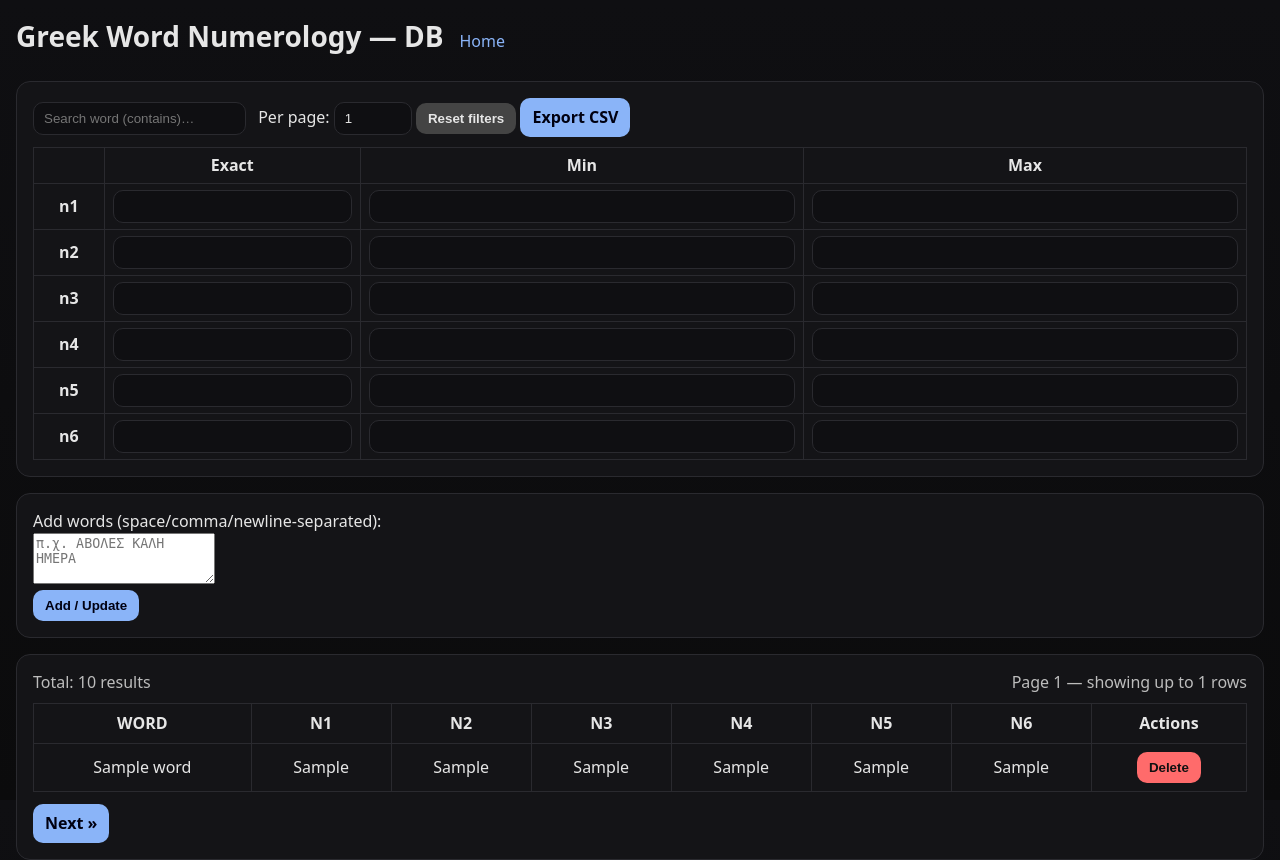
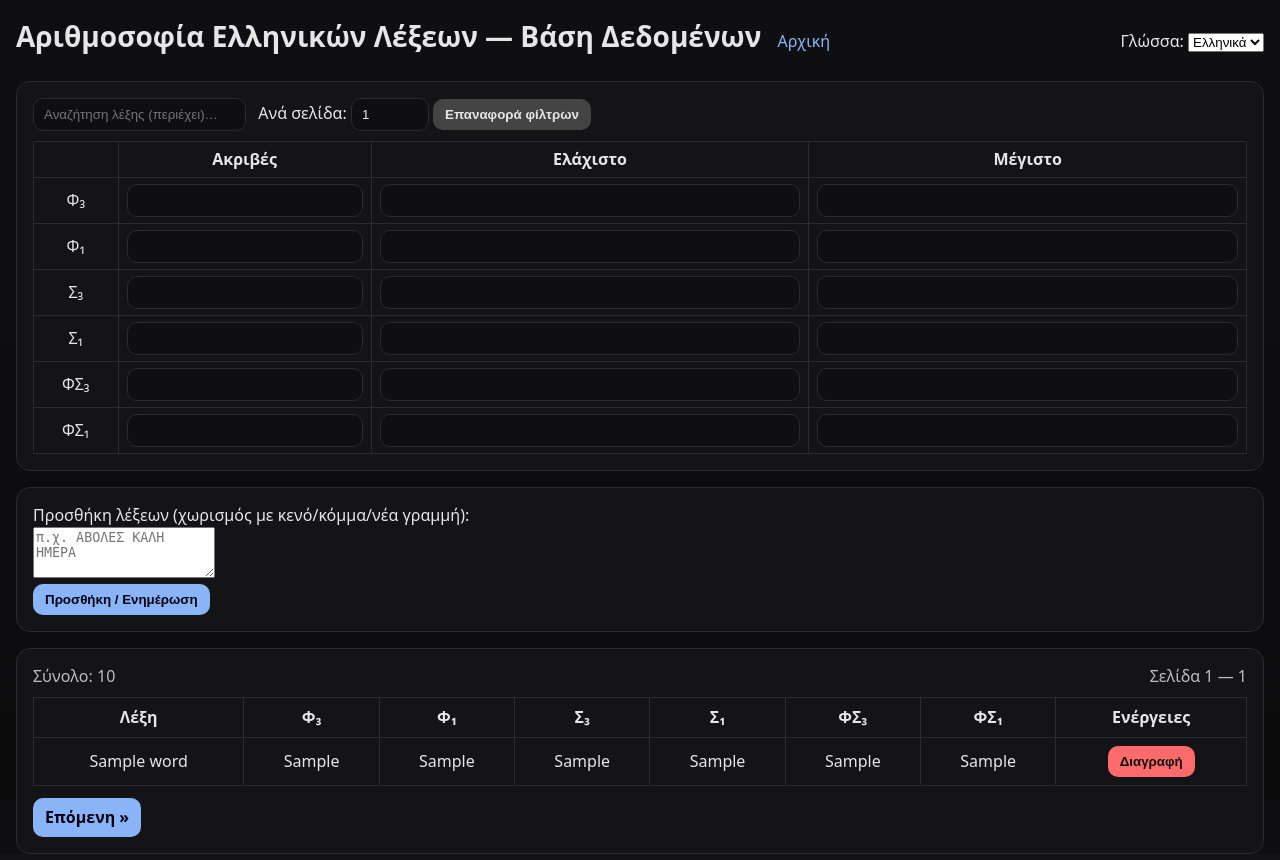
Before and after one commit to vodorok/greek-numerology, a Flask app: template templates/index.html in a window 1280 px wide. Run offline with Flask 3, Linux system fonts and the light colour scheme; the template is opened without the code that fills it: most values are stand-ins (such as "Sample title", 1, 10 or a date in 2020).

Commit message:
Add Greek languege and lang selector

```diff
--- a/app.py
+++ b/app.py
@@ -9,6 +9,126 @@
 import shutil
 
 APP_NAME = "GreekNumerology"
+
+from flask import g, make_response
+
+SUPPORTED_LANGS = ["el", "en"]
+
+TRANSLATIONS = {
+    "el": {
+        # UI
+        "app_title": "Αριθμοσοφία Ελληνικών Λέξεων — Βάση Δεδομένων",
+        "home": "Αρχική",
+        "search_placeholder": "Αναζήτηση λέξης (περιέχει)…",
+        "per_page": "Ανά σελίδα",
+        "reset_filters": "Επαναφορά φίλτρων",
+        "export_csv": "Εξαγωγή CSV",
+        "add_words_label": "Προσθήκη λέξεων (χωρισμός με κενό/κόμμα/νέα γραμμή):",
+        "add_update": "Προσθήκη / Ενημέρωση",
+        "total_results": "Σύνολο",
+        "page_showing": "Σελίδα",
+        "prev": "« Προηγούμενη",
+        "next": "Επόμενη »",
+        "actions": "Ενέργειες",
+        "delete": "Διαγραφή",
+        "delete_confirm": "Να διαγραφεί η λέξη;",
+        "lang_label": "Γλώσσα",
+        # Column labels & hints
+        "Word": "Λέξη",
+        "Phi3": "Φ₃",
+        "Phi1": "Φ₁",
+        "Sigma3": "Σ₃",
+        "Sigma1": "Σ₁",
+        "PhiSigma3": "ΦΣ₃",
+        "PhiSigma1": "ΦΣ₁",
+        "hint_vowel_total": "Σύνολο φωνηέντων",
+        "hint_vowel_reduced": "Μείωση φωνηέντων",
+        "hint_cons_total": "Σύνολο συμφώνων",
+        "hint_cons_reduced": "Μείωση συμφώνων",
+        "hint_word_total": "Σύνολο λέξης",
+        "hint_word_reduced": "Μείωση λέξης",
+        "Exact": "Ακριβές",
+        "Min": "Ελάχιστο",
+        "Max": "Μέγιστο",
+        "hint_exact": "Ακριβής τιμή",
+        "hint_min": "Ελάχιστη τιμή",
+        "hint_max": "Μέγιστη τιμή",
+    },
+    "en": {
+        "app_title": "Greek Word Numerology — DB",
+        "home": "Home",
+        "search_placeholder": "Search word (contains)…",
+        "per_page": "Per page",
+        "reset_filters": "Reset filters",
+        "export_csv": "Export CSV",
+        "add_words_label": "Add words (space/comma/newline-separated):",
+        "add_update": "Add / Update",
+        "total_results": "Total",
+        "page_showing": "Page",
+        "prev": "« Prev",
+        "next": "Next »",
+        "actions": "Actions",
+        "delete": "Delete",
+        "delete_confirm": "Delete this word?",
+        "lang_label": "Language",
+        # Column labels & hints
+        "Word": "Word",
+        "Phi3": "Φ₃",
+        "Phi1": "Φ₁",
+        "Sigma3": "Σ₃",
+        "Sigma1": "Σ₁",
+        "PhiSigma3": "ΦΣ₃",
+        "PhiSigma1": "ΦΣ₁",
+        "hint_vowel_total": "Vowel Total",
+        "hint_vowel_reduced": "Vowel Reduced",
+        "hint_cons_total": "Consonant Total",
+        "hint_cons_reduced": "Consonant Reduced",
+        "hint_word_total": "Word Total",
+        "hint_word_reduced": "Word Reduced",
+        "Exact": "Exact",
+        "Min": "Min",
+        "Max": "Max",
+        "hint_exact": "Exact value",
+        "hint_min": "Minimum value",
+        "hint_max": "Maximum value",
+    },
+}
+
+
+# Column config used by templates and validation
+COLUMNS = [
+    {"key": "word", "label": "Word", "hint": ""},
+    {"key": "n1",   "label": "Φ₃",  "hint": "Vowel Total"},
+    {"key": "n2",   "label": "Φ₁",  "hint": "Vowel Reduced"},
+    {"key": "n3",   "label": "Σ₃",  "hint": "Consonant Total"},
+    {"key": "n4",   "label": "Σ₁",  "hint": "Consonant Reduced"},
+    {"key": "n5",   "label": "ΦΣ₃", "hint": "Word Total"},
+    {"key": "n6",   "label": "ΦΣ₁", "hint": "Word Reduced"},
+]
+NUMERIC_KEYS = [c["key"] for c in COLUMNS if c["key"] != "word"]
+
+def get_lang():
+    # URL ?lang=… overrides cookie; default Greek.
+    lang = (request.args.get("lang") or request.cookies.get("lang") or "el").lower()
+    if lang not in SUPPORTED_LANGS:
+        lang = "el"
+    return lang
+
+def t(key):
+    lang = getattr(g, "lang", "el")
+    return TRANSLATIONS.get(lang, {}).get(key, TRANSLATIONS["el"].get(key, key))
+
+def build_columns(lang):
+    # Labels are symbols; hints are localized
+    return [
+        {"key": "word", "label": t("Word"), "hint": ""},
+        {"key": "n1",   "label": t("Phi3"),      "hint": t("hint_vowel_total")},
+        {"key": "n2",   "label": t("Phi1"),      "hint": t("hint_vowel_reduced")},
+        {"key": "n3",   "label": t("Sigma3"),    "hint": t("hint_cons_total")},
+        {"key": "n4",   "label": t("Sigma1"),    "hint": t("hint_cons_reduced")},
+        {"key": "n5",   "label": t("PhiSigma3"), "hint": t("hint_word_total")},
+        {"key": "n6",   "label": t("PhiSigma1"), "hint": t("hint_word_reduced")},
+    ]
 
 def _resource_base():
     # When frozen by PyInstaller, data lives in _MEIPASS
@@ -145,6 +265,26 @@
     app.wsgi_app = ProxyFix(app.wsgi_app, x_for=1, x_proto=1)
     init_app(app)
 
+    @app.before_request
+    def _set_lang():
+        g.lang = get_lang()
+
+    @app.context_processor
+    def inject_i18n():
+        # Make t(), lang, columns available in all templates
+        cols = build_columns(getattr(g, "lang", "el"))
+        return {"t": t, "lang": getattr(g, "lang", "el"), "columns": cols, "SUPPORTED_LANGS": SUPPORTED_LANGS}
+
+    @app.post("/set-lang")
+    def set_lang():
+        # Form posts selected language; redirect back
+        target = request.form.get("lang", "el")
+        if target not in SUPPORTED_LANGS:
+            target = "el"
+        resp = make_response(redirect(request.referrer or url_for("index")))
+        resp.set_cookie("lang", target, max_age=60*60*24*365, samesite="Lax")
+        return resp
+
     @app.route("/", methods=["GET"])
     def index():
         # ---- pagination (safe parsing) ----
@@ -169,7 +309,11 @@
         total = db.execute(f"SELECT COUNT(*) FROM words{where}", params).fetchone()[0]
 
         # ---- sorting ----
+        valid_sort = set(c["key"] for c in COLUMNS)
         sort = request.args.get("sort", "word")
+        if sort not in valid_sort:
+            sort = "word"
+
         direction = request.args.get("dir", "asc").lower()
         if sort not in {"word","n1","n2","n3","n4","n5","n6"}:
             sort = "word"
@@ -190,16 +334,27 @@
         if request.args.get("ajax") == "1":
             return render_template(
                 "_table.html",
-                rows=rows, total=total, page=page, per_page=per_page,
-                sort=sort, direction=direction, args=request.args
+                rows=rows,
+                total=total,
+                page=page,
+                per_page=per_page,
+                sort=sort,
+                direction=direction,
+                args=request.args,
             )
+
 
         # ---- full page ----
         return render_template(
             "index.html",
-            rows=rows, total=total, page=page, per_page=per_page,
-            sort=sort, direction=direction, args=request.args
-        )
+            rows=rows,
+            total=total,
+            page=page,
+            per_page=per_page,
+            sort=sort,
+            direction=direction,
+            args=request.args,
+            )
 
 
     @app.post("/add")
@@ -247,7 +402,16 @@
         writer = csv.writer(si)
         writer.writerow(["word","n1","n2","n3","n4","n5","n6"])
         for r in rows:
-            writer.writerow([r["word"], r["n1"], r["n2"], r["n3"], r["n4"], r["n5"], r["n6"]])
+            headers = [
+                f"{t('Word')}",
+                f"{t('Phi3')} ({t('hint_vowel_total')})",
+                f"{t('Phi1')} ({t('hint_vowel_reduced')})",
+                f"{t('Sigma3')} ({t('hint_cons_total')})",
+                f"{t('Sigma1')} ({t('hint_cons_reduced')})",
+                f"{t('PhiSigma3')} ({t('hint_word_total')})",
+                f"{t('PhiSigma1')} ({t('hint_word_reduced')})",
+            ]
+            writer.writerow(headers)
         mem = io.BytesIO(si.getvalue().encode("utf-8"))
         mem.seek(0)
         return send_file(mem, mimetype="text/csv", as_attachment=True, download_name="export.csv")
--- a/static/app.js
+++ b/static/app.js
@@ -501,7 +501,8 @@
       e.preventDefault();
       const id = btn.dataset.id;
       if (!id) return;
-      if (!confirm("Delete this word?")) return;
+      const msg = document.body.getAttribute("data-confirm-delete") || "Delete this word?";
+      if (!confirm(msg)) return;
       const res = await fetch(`/delete/${id}`, { method: "POST" });
       if (res.ok) {
         const tr = btn.closest("tr");
--- a/static/styles.css
+++ b/static/styles.css
@@ -116,3 +116,27 @@
   outline: 2px solid var(--danger);
   border-color: var(--danger) !important;
 }
+
+.hdr {
+  position: relative;
+  display: inline-block;
+  cursor: help;
+}
+.hdr[data-hint]:hover::after,
+.hdr[data-hint]:focus::after {
+  content: " (" attr(data-hint) ") ";
+  white-space: nowrap;
+  position: absolute;
+  top: 100%;
+  left: 0;
+  margin-top: 2px;
+  padding: 2px 6px;
+  background: #222;
+  color: var(--text);
+  border: 1px solid var(--border);
+  border-radius: 6px;
+  font-size: 12px;
+  z-index: 20;
+}
+.th-link { text-decoration: none; color: inherit; }
+.sortdir { color: var(--muted); font-weight: normal; }
--- a/templates/_table.html
+++ b/templates/_table.html
@@ -1,23 +1,28 @@
 <section class="results">
     <div class="table-tools">
-      <div>Total: {{ total }} results</div>
-      <div>Page {{ page }} — showing up to {{ per_page }} rows</div>
+        <div>{{ t('total_results') }}: {{ total }}</div>
+        <div>{{ t('page_showing') }} {{ page }} — {{ per_page }}</div>
     </div>
 
     <table>
-      <thead>
+    <thead>
         <tr>
-          {% set next_dir = 'desc' if direction == 'asc' else 'asc' %}
-          {% for col in ['word','n1','n2','n3','n4','n5','n6'] %}
+            {% set next_dir = 'desc' if direction == 'asc' else 'asc' %}
+            {% for col in columns %}
             <th>
-              <a href="{{ current_url(sort=col, dir=(next_dir if sort==col else 'asc')) }}"
-                 data-sort-link>
-                {{ col|upper }}
-                {% if sort == col %} ({{ direction }}){% endif %}
-              </a>
+                <a href="{{ current_url(sort=col.key, dir=(next_dir if sort==col.key else 'asc')) }}"
+                    data-sort-link
+                    class="th-link">
+                {% if col.hint %}
+                    <span class="hdr" aria-label="{{ col.hint }}" data-hint="{{ col.hint }}">{{ col.label }}</span>
+                {% else %}
+                    <span class="hdr">{{ col.label }}</span>
+                {% endif %}
+                {% if sort == col.key %}<span class="sortdir">({{ direction }})</span>{% endif %}
+                </a>
             </th>
-          {% endfor %}
-          <th>Actions</th>
+            {% endfor %}
+            <th>{{ t('actions') }}</th>
         </tr>
       </thead>
       <tbody>
@@ -30,18 +35,19 @@
             <td>{{ r['n4'] }}</td>
             <td>{{ r['n5'] }}</td>
             <td>{{ r['n6'] }}</td>
-            <td><button class="danger delete-btn" data-id="{{ r['id'] }}">Delete</button></td>
+            <td><button class="danger delete-btn" data-id="{{ r['id'] }}">{{ t('delete') }}</button></td>
           </tr>
         {% endfor %}
       </tbody>
+
     </table>
 
     <div class="pagination">
       {% if page > 1 %}
-        <a class="button" href="{{ current_url(page=page-1) }}" data-page-link>« Prev</a>
+        <a class="button" href="{{ current_url(page=page-1) }}" data-page-link>{{ t('prev') }}</a>
       {% endif %}
       {% if page * per_page < total %}
-        <a class="button" href="{{ current_url(page=page+1) }}" data-page-link>Next »</a>
+        <a class="button" href="{{ current_url(page=page+1) }}" data-page-link>{{ t('next') }}</a>
       {% endif %}
     </div>
   </section>
--- a/templates/base.html
+++ b/templates/base.html
@@ -1,17 +1,25 @@
 <!doctype html>
-<html lang="el">
+<html lang="{{ lang }}">
   <head>
     <meta charset="utf-8">
     <meta name="viewport" content="width=device-width, initial-scale=1">
     <title>Greek Word Numerology</title>
     <link rel="stylesheet" href="{{ url_for('static', filename='styles.css') }}">
   </head>
-  <body>
+  <body data-confirm-delete="{{ t('delete_confirm') }}">
     <header>
-      <h1>Greek Word Numerology — DB</h1>
+      <h1>{{ t('app_title') }}</h1>
       <nav>
-        <a href="{{ url_for('index') }}">Home</a>
+        <a href="{{ url_for('index') }}">{{ t('home') }}</a>
       </nav>
+      <form method="post" action="{{ url_for('set_lang') }}" style="margin-left:auto">
+        <label for="lang_sel">{{ t('lang_label') }}: </label>
+        <select id="lang_sel" name="lang" onchange="this.form.submit()">
+          {% for code in SUPPORTED_LANGS %}
+            <option value="{{ code }}" {% if code==lang %}selected{% endif %}>{{ 'Ελληνικά' if code=='el' else 'English' }}</option>
+          {% endfor %}
+        </select>
+      </form>
     </header>
 
     {% with messages = get_flashed_messages(with_categories=true) %}
--- a/templates/index.html
+++ b/templates/index.html
@@ -5,18 +5,16 @@
   <form id="filter-form" method="get" data-live-filter>
     <div style="margin-bottom:10px">
       <div class="input-with-clear" style="display:inline-block; vertical-align:middle;">
-        <input type="text" name="q" value="{{ args.get('q','') }}" placeholder="Search word (contains)…" />
+        <input type="text" name="q" value="{{ args.get('q','') }}" placeholder="{{ t('search_placeholder') }}" />
         <button type="button" class="clear-btn" data-target="q" aria-label="Clear search">×</button>
       </div>
 
-      <label style="margin-left:8px">Per page:
-        <input type="number" inputmode="numeric" pattern="\d*" name="per_page" min="10" max="500" value="{{ per_page }}">
+      <label style="margin-left:8px">{{ t('per_page') }}:
+        <input type="number" name="per_page" min="10" max="500" value="{{ per_page }}">
       </label>
-
       <!-- Single consolidated reset -->
-      <button type="button" class="button secondary" id="reset-btn" title="Reset all filters to default">Reset filters</button>
-
-      <a class="button" href="{{ export_url() }}" id="export-btn">Export CSV</a>
+      <button type="button" class="button secondary" id="reset-btn" title="{{ t('reset_filters') }}">{{ t('reset_filters') }}</button>
+      <!--a class="button" href="{{ export_url() }}" id="export-btn">Export CSV</a-->
     </div>
 
 
@@ -24,36 +22,51 @@
       <thead>
         <tr>
           <th></th>
-          <th>Exact</th>
-          <th>Min</th>
-          <th>Max</th>
+          <th>
+            <span class="hdr" data-hint="{{ t('hint_exact') }}">{{ t('Exact') }}</span>
+          </th>
+          <th>
+            <span class="hdr" data-hint="{{ t('hint_min') }}">{{ t('Min') }}</span>
+          </th>
+          <th>
+            <span class="hdr" data-hint="{{ t('hint_max') }}">{{ t('Max') }}</span>
+          </th>
         </tr>
       </thead>
       <tbody>
-        {% for i in range(1,7) %}
+        {# skip the first element (word) #}
+        {% for col in columns[1:] %}
+        {% set key = col.key %}{% set i = key[1:] %} {# 'n1' -> '1' #}
         <tr>
-          <td><strong>n{{ i }}</strong></td>
+          <td>
+            {% if col.hint %}
+              <span class="hdr" aria-label="{{ col.hint }}" data-hint="{{ col.hint }}">{{ col.label }}</span>
+            {% else %}
+              <span class="hdr">{{ col.label }}</span>
+            {% endif %}
+          </td>
           <td class="cell-input">
             <div class="input-with-clear">
-              <input type="number" inputmode="numeric" pattern="\d*" name="n{{ i }}" min="0" max="999999" value="{{ args.get('n%s' % i, '') }}">
-              <button type="button" class="clear-btn" data-target="n{{ i }}" aria-label="Clear n{{ i }} exact">×</button>
+              <input type="number" step="1" inputmode="numeric" pattern="\d*" name="n{{ i }}" min="0" max="999999" value="{{ args.get('n%s' % i, '') }}">
+              <button type="button" class="clear-btn hidden" data-target="n{{ i }}" aria-label="Clear n{{ i }} exact">×</button>
             </div>
           </td>
           <td class="cell-input">
             <div class="input-with-clear">
-              <input type="number" inputmode="numeric" pattern="\d*" name="n{{ i }}_min" min="0" max="999999" value="{{ args.get('n%s_min' % i, '') }}">
-              <button type="button" class="clear-btn" data-target="n{{ i }}_min" aria-label="Clear n{{ i }} min">×</button>
+              <input type="number" step="1" inputmode="numeric" pattern="\d*" name="n{{ i }}_min" min="0" max="999999" value="{{ args.get('n%s_min' % i, '') }}">
+              <button type="button" class="clear-btn hidden" data-target="n{{ i }}_min" aria-label="Clear n{{ i }} min">×</button>
             </div>
           </td>
           <td class="cell-input">
             <div class="input-with-clear">
-              <input type="number" inputmode="numeric" pattern="\d*" name="n{{ i }}_max" min="0" max="999999" value="{{ args.get('n%s_max' % i, '') }}">
-              <button type="button" class="clear-btn" data-target="n{{ i }}_max" aria-label="Clear n{{ i }} max">×</button>
+              <input type="number" step="1" inputmode="numeric" pattern="\d*" name="n{{ i }}_max" min="0" max="999999" value="{{ args.get('n%s_max' % i, '') }}">
+              <button type="button" class="clear-btn hidden" data-target="n{{ i }}_max" aria-label="Clear n{{ i }} max">×</button>
             </div>
           </td>
         </tr>
         {% endfor %}
       </tbody>
+
     </table>
     <div id="validation" class="validation-box" aria-live="polite">
       <strong>Check your filters:</strong>
@@ -64,9 +77,9 @@
 
 <section class="add">
   <form method="post" action="{{ add_url() }}">
-    <label for="words">Add words (space/comma/newline-separated):</label><br>
+    <label for="words">{{ t('add_words_label') }}</label><br>
     <textarea name="words" id="words" rows="3" placeholder="π.χ. ΑΒΟΛΕΣ ΚΑΛΗ ΗΜΕΡΑ"></textarea><br>
-    <button type="submit">Add / Update</button>
+    <button type="submit">{{ t('add_update') }}</button>
   </form>
 </section>
 
```
